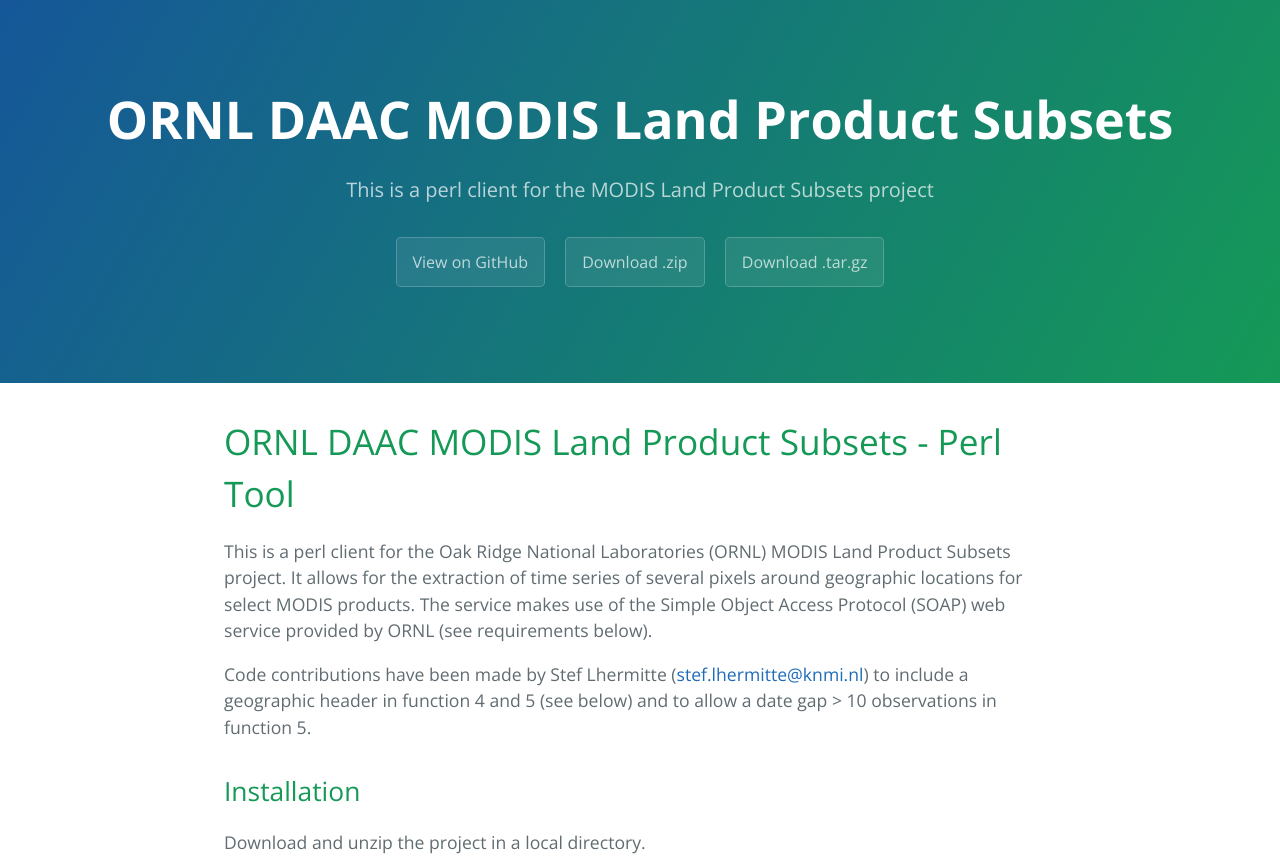
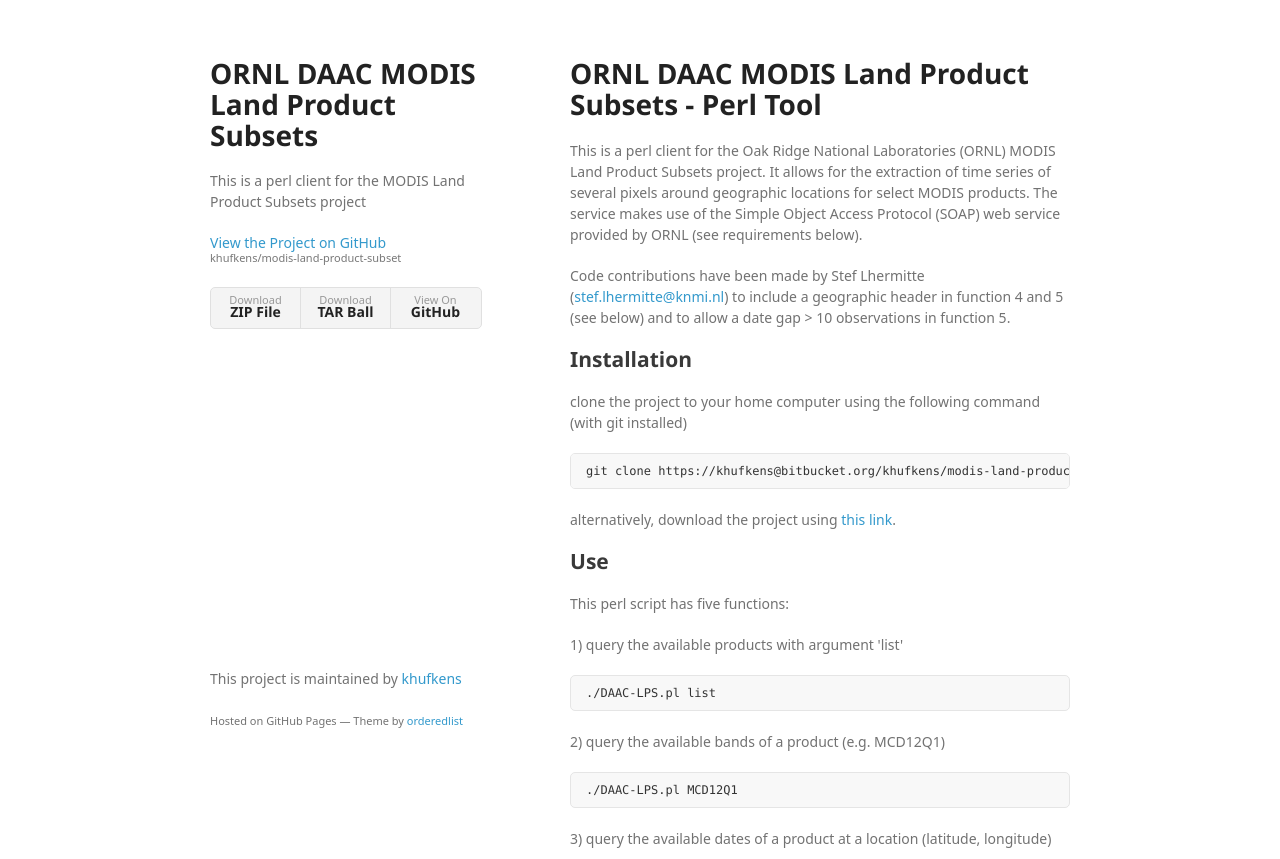
Before and after one commit to khufkens/modis-land-product-subset, a plain HTML site: page index.html in a window 1280 px wide. Shown: the top 859 px of the page. Drawn offline with nearby package versions, Linux system fonts and the light colour scheme; a web font is replaced by a local one.

Commit message:
Create gh-pages branch via GitHub

```diff
--- a/index.html
+++ b/index.html
@@ -1,25 +1,34 @@
-<!DOCTYPE html>
-<html lang="en-us">
+<!doctype html>
+<html>
   <head>
-    <meta charset="UTF-8">
+    <meta charset="utf-8">
+    <meta http-equiv="X-UA-Compatible" content="chrome=1">
     <title>ORNL DAAC MODIS Land Product Subsets by khufkens</title>
-    <meta name="viewport" content="width=device-width, initial-scale=1">
-    <link rel="stylesheet" type="text/css" href="stylesheets/normalize.css" media="screen">
-    <link href='https://fonts.googleapis.com/css?family=Open+Sans:400,700' rel='stylesheet' type='text/css'>
-    <link rel="stylesheet" type="text/css" href="stylesheets/stylesheet.css" media="screen">
-    <link rel="stylesheet" type="text/css" href="stylesheets/github-light.css" media="screen">
+
+    <link rel="stylesheet" href="stylesheets/styles.css">
+    <link rel="stylesheet" href="stylesheets/github-light.css">
+    <meta name="viewport" content="width=device-width">
+    <!--[if lt IE 9]>
+    <script src="//html5shiv.googlecode.com/svn/trunk/html5.js"></script>
+    <![endif]-->
   </head>
   <body>
-    <section class="page-header">
-      <h1 class="project-name">ORNL DAAC MODIS Land Product Subsets</h1>
-      <h2 class="project-tagline">This is a perl client for the MODIS Land Product Subsets project</h2>
-      <a href="https://github.com/khufkens/modis-land-product-subset" class="btn">View on GitHub</a>
-      <a href="https://github.com/khufkens/modis-land-product-subset/zipball/master" class="btn">Download .zip</a>
-      <a href="https://github.com/khufkens/modis-land-product-subset/tarball/master" class="btn">Download .tar.gz</a>
-    </section>
+    <div class="wrapper">
+      <header>
+        <h1>ORNL DAAC MODIS Land Product Subsets</h1>
+        <p>This is a perl client for the MODIS Land Product Subsets project</p>
 
-    <section class="main-content">
-      <h1>
+        <p class="view"><a href="https://github.com/khufkens/modis-land-product-subset">View the Project on GitHub <small>khufkens/modis-land-product-subset</small></a></p>
+
+
+        <ul>
+          <li><a href="https://github.com/khufkens/modis-land-product-subset/zipball/master">Download <strong>ZIP File</strong></a></li>
+          <li><a href="https://github.com/khufkens/modis-land-product-subset/tarball/master">Download <strong>TAR Ball</strong></a></li>
+          <li><a href="https://github.com/khufkens/modis-land-product-subset">View On <strong>GitHub</strong></a></li>
+        </ul>
+      </header>
+      <section>
+        <h1>
 <a id="ornl-daac-modis-land-product-subsets---perl-tool" class="anchor" href="#ornl-daac-modis-land-product-subsets---perl-tool" aria-hidden="true"><span aria-hidden="true" class="octicon octicon-link"></span></a>ORNL DAAC MODIS Land Product Subsets - Perl Tool</h1>
 
 <p>This is a perl client for the Oak Ridge National Laboratories (ORNL) MODIS Land Product Subsets project. It allows for the extraction of time series of several pixels around geographic locations for select MODIS products. The service makes use of the Simple Object Access Protocol (SOAP) web service provided by ORNL (see requirements below).</p>
@@ -29,7 +38,12 @@
 <h2>
 <a id="installation" class="anchor" href="#installation" aria-hidden="true"><span aria-hidden="true" class="octicon octicon-link"></span></a>Installation</h2>
 
-<p>Download and unzip the project in a local directory.</p>
+<p>clone the project to your home computer using the following command (with git installed)</p>
+
+<pre><code>git clone https://khufkens@bitbucket.org/khufkens/modis-land-product-subset.git
+</code></pre>
+
+<p>alternatively, download the project using <a href="https://bitbucket.org/khufkens/modis-land-product-subset.git/get/master.zip">this link</a>.</p>
 
 <h2>
 <a id="use" class="anchor" href="#use" aria-hidden="true"><span aria-hidden="true" class="octicon octicon-link"></span></a>Use</h2>
@@ -88,15 +102,13 @@ nineth and tenth parameter are the start and enddate of the query
 <a id="requirements" class="anchor" href="#requirements" aria-hidden="true"><span aria-hidden="true" class="octicon octicon-link"></span></a>Requirements</h2>
 
 <p><a href="http://www.soaplite.com/">SOAP lite for perl</a> should be installed</p>
-
-      <footer class="site-footer">
-        <span class="site-footer-owner"><a href="https://github.com/khufkens/modis-land-product-subset">ORNL DAAC MODIS Land Product Subsets</a> is maintained by <a href="https://github.com/khufkens">khufkens</a>.</span>
-
-        <span class="site-footer-credits">This page was generated by <a href="https://pages.github.com">GitHub Pages</a> using the <a href="https://github.com/jasonlong/cayman-theme">Cayman theme</a> by <a href="https://twitter.com/jasonlong">Jason Long</a>.</span>
+      </section>
+      <footer>
+        <p>This project is maintained by <a href="https://github.com/khufkens">khufkens</a></p>
+        <p><small>Hosted on GitHub Pages &mdash; Theme by <a href="https://github.com/orderedlist">orderedlist</a></small></p>
       </footer>
-
-    </section>
-
+    </div>
+    <script src="javascripts/scale.fix.js"></script>
 
   </body>
 </html>
--- /dev/null
+++ b/javascripts/scale.fix.js
@@ -0,0 +1,17 @@
+var metas = document.getElementsByTagName('meta');
+var i;
+if (navigator.userAgent.match(/iPhone/i)) {
+  for (i=0; i<metas.length; i++) {
+    if (metas[i].name == "viewport") {
+      metas[i].content = "width=device-width, minimum-scale=1.0, maximum-scale=1.0";
+    }
+  }
+  document.addEventListener("gesturestart", gestureStart, false);
+}
+function gestureStart() {
+  for (i=0; i<metas.length; i++) {
+    if (metas[i].name == "viewport") {
+      metas[i].content = "width=device-width, minimum-scale=0.25, maximum-scale=1.6";
+    }
+  }
+}
--- /dev/null
+++ b/stylesheets/styles.css
@@ -0,0 +1,324 @@
+@font-face {
+  font-family: 'Noto Sans';
+  font-weight: 400;
+  font-style: normal;
+  src: url('../fonts/Noto-Sans-regular/Noto-Sans-regular.eot');
+  src: url('../fonts/Noto-Sans-regular/Noto-Sans-regular.eot?#iefix') format('embedded-opentype'),
+       local('Noto Sans'),
+       local('Noto-Sans-regular'),
+       url('../fonts/Noto-Sans-regular/Noto-Sans-regular.woff2') format('woff2'),
+       url('../fonts/Noto-Sans-regular/Noto-Sans-regular.woff') format('woff'),
+       url('../fonts/Noto-Sans-regular/Noto-Sans-regular.ttf') format('truetype'),
+       url('../fonts/Noto-Sans-regular/Noto-Sans-regular.svg#NotoSans') format('svg');
+}
+
+@font-face {
+  font-family: 'Noto Sans';
+  font-weight: 700;
+  font-style: normal;
+  src: url('../fonts/Noto-Sans-700/Noto-Sans-700.eot');
+  src: url('../fonts/Noto-Sans-700/Noto-Sans-700.eot?#iefix') format('embedded-opentype'),
+       local('Noto Sans Bold'),
+       local('Noto-Sans-700'),
+       url('../fonts/Noto-Sans-700/Noto-Sans-700.woff2') format('woff2'),
+       url('../fonts/Noto-Sans-700/Noto-Sans-700.woff') format('woff'),
+       url('../fonts/Noto-Sans-700/Noto-Sans-700.ttf') format('truetype'),
+       url('../fonts/Noto-Sans-700/Noto-Sans-700.svg#NotoSans') format('svg');
+}
+
+@font-face {
+  font-family: 'Noto Sans';
+  font-weight: 400;
+  font-style: italic;
+  src: url('../fonts/Noto-Sans-italic/Noto-Sans-italic.eot');
+  src: url('../fonts/Noto-Sans-italic/Noto-Sans-italic.eot?#iefix') format('embedded-opentype'),
+       local('Noto Sans Italic'),
+       local('Noto-Sans-italic'),
+       url('../fonts/Noto-Sans-italic/Noto-Sans-italic.woff2') format('woff2'),
+       url('../fonts/Noto-Sans-italic/Noto-Sans-italic.woff') format('woff'),
+       url('../fonts/Noto-Sans-italic/Noto-Sans-italic.ttf') format('truetype'),
+       url('../fonts/Noto-Sans-italic/Noto-Sans-italic.svg#NotoSans') format('svg');
+}
+
+@font-face {
+  font-family: 'Noto Sans';
+  font-weight: 700;
+  font-style: italic;
+  src: url('../fonts/Noto-Sans-700italic/Noto-Sans-700italic.eot');
+  src: url('../fonts/Noto-Sans-700italic/Noto-Sans-700italic.eot?#iefix') format('embedded-opentype'),
+       local('Noto Sans Bold Italic'),
+       local('Noto-Sans-700italic'),
+       url('../fonts/Noto-Sans-700italic/Noto-Sans-700italic.woff2') format('woff2'),
+       url('../fonts/Noto-Sans-700italic/Noto-Sans-700italic.woff') format('woff'),
+       url('../fonts/Noto-Sans-700italic/Noto-Sans-700italic.ttf') format('truetype'),
+       url('../fonts/Noto-Sans-700italic/Noto-Sans-700italic.svg#NotoSans') format('svg');
+}
+
+body {
+  background-color: #fff;
+  padding:50px;
+  font: 14px/1.5 "Noto Sans", "Helvetica Neue", Helvetica, Arial, sans-serif;
+  color:#727272;
+  font-weight:400;
+}
+
+h1, h2, h3, h4, h5, h6 {
+  color:#222;
+  margin:0 0 20px;
+}
+
+p, ul, ol, table, pre, dl {
+  margin:0 0 20px;
+}
+
+h1, h2, h3 {
+  line-height:1.1;
+}
+
+h1 {
+  font-size:28px;
+}
+
+h2 {
+  color:#393939;
+}
+
+h3, h4, h5, h6 {
+  color:#494949;
+}
+
+a {
+  color:#39c;
+  text-decoration:none;
+}
+
+a:hover {
+  color:#069;
+}
+
+a small {
+  font-size:11px;
+  color:#777;
+  margin-top:-0.3em;
+  display:block;
+}
+
+a:hover small {
+  color:#777;
+}
+
+.wrapper {
+  width:860px;
+  margin:0 auto;
+}
+
+blockquote {
+  border-left:1px solid #e5e5e5;
+  margin:0;
+  padding:0 0 0 20px;
+  font-style:italic;
+}
+
+code, pre {
+  font-family:Monaco, Bitstream Vera Sans Mono, Lucida Console, Terminal, Consolas, Liberation Mono, DejaVu Sans Mono, Courier New, monospace;
+  color:#333;
+  font-size:12px;
+}
+
+pre {
+  padding:8px 15px;
+  background: #f8f8f8;
+  border-radius:5px;
+  border:1px solid #e5e5e5;
+  overflow-x: auto;
+}
+
+table {
+  width:100%;
+  border-collapse:collapse;
+}
+
+th, td {
+  text-align:left;
+  padding:5px 10px;
+  border-bottom:1px solid #e5e5e5;
+}
+
+dt {
+  color:#444;
+  font-weight:700;
+}
+
+th {
+  color:#444;
+}
+
+img {
+  max-width:100%;
+}
+
+header {
+  width:270px;
+  float:left;
+  position:fixed;
+  -webkit-font-smoothing:subpixel-antialiased;
+}
+
+header ul {
+  list-style:none;
+  height:40px;
+  padding:0;
+  background: #f4f4f4;
+  border-radius:5px;
+  border:1px solid #e0e0e0;
+  width:270px;
+}
+
+header li {
+  width:89px;
+  float:left;
+  border-right:1px solid #e0e0e0;
+  height:40px;
+}
+
+header li:first-child a {
+  border-radius:5px 0 0 5px;
+}
+
+header li:last-child a {
+  border-radius:0 5px 5px 0;
+}
+
+header ul a {
+  line-height:1;
+  font-size:11px;
+  color:#999;
+  display:block;
+  text-align:center;
+  padding-top:6px;
+  height:34px;
+}
+
+header ul a:hover {
+  color:#999;
+}
+
+header ul a:active {
+  background-color:#f0f0f0;
+}
+
+strong {
+  color:#222;
+  font-weight:700;
+}
+
+header ul li + li + li {
+  border-right:none;
+  width:89px;
+}
+
+header ul a strong {
+  font-size:14px;
+  display:block;
+  color:#222;
+}
+
+section {
+  width:500px;
+  float:right;
+  padding-bottom:50px;
+}
+
+small {
+  font-size:11px;
+}
+
+hr {
+  border:0;
+  background:#e5e5e5;
+  height:1px;
+  margin:0 0 20px;
+}
+
+footer {
+  width:270px;
+  float:left;
+  position:fixed;
+  bottom:50px;
+  -webkit-font-smoothing:subpixel-antialiased;
+}
+
+@media print, screen and (max-width: 960px) {
+
+  div.wrapper {
+    width:auto;
+    margin:0;
+  }
+
+  header, section, footer {
+    float:none;
+    position:static;
+    width:auto;
+  }
+
+  header {
+    padding-right:320px;
+  }
+
+  section {
+    border:1px solid #e5e5e5;
+    border-width:1px 0;
+    padding:20px 0;
+    margin:0 0 20px;
+  }
+
+  header a small {
+    display:inline;
+  }
+
+  header ul {
+    position:absolute;
+    right:50px;
+    top:52px;
+  }
+}
+
+@media print, screen and (max-width: 720px) {
+  body {
+    word-wrap:break-word;
+  }
+
+  header {
+    padding:0;
+  }
+
+  header ul, header p.view {
+    position:static;
+  }
+
+  pre, code {
+    word-wrap:normal;
+  }
+}
+
+@media print, screen and (max-width: 480px) {
+  body {
+    padding:15px;
+  }
+
+  header ul {
+    width:99%;
+  }
+
+  header li, header ul li + li + li {
+    width:33%;
+  }
+}
+
+@media print {
+  body {
+    padding:0.4in;
+    font-size:12pt;
+    color:#444;
+  }
+}
```
